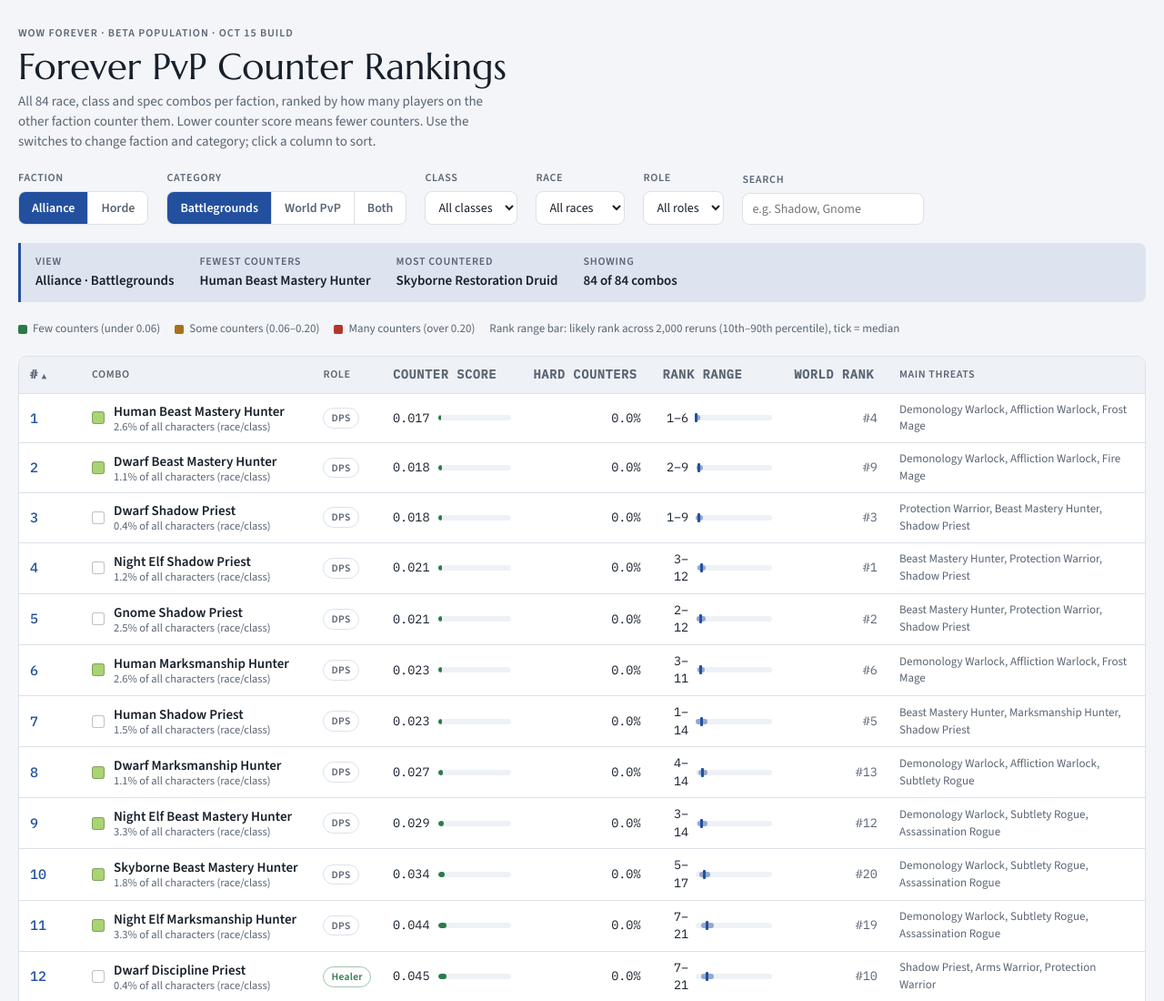
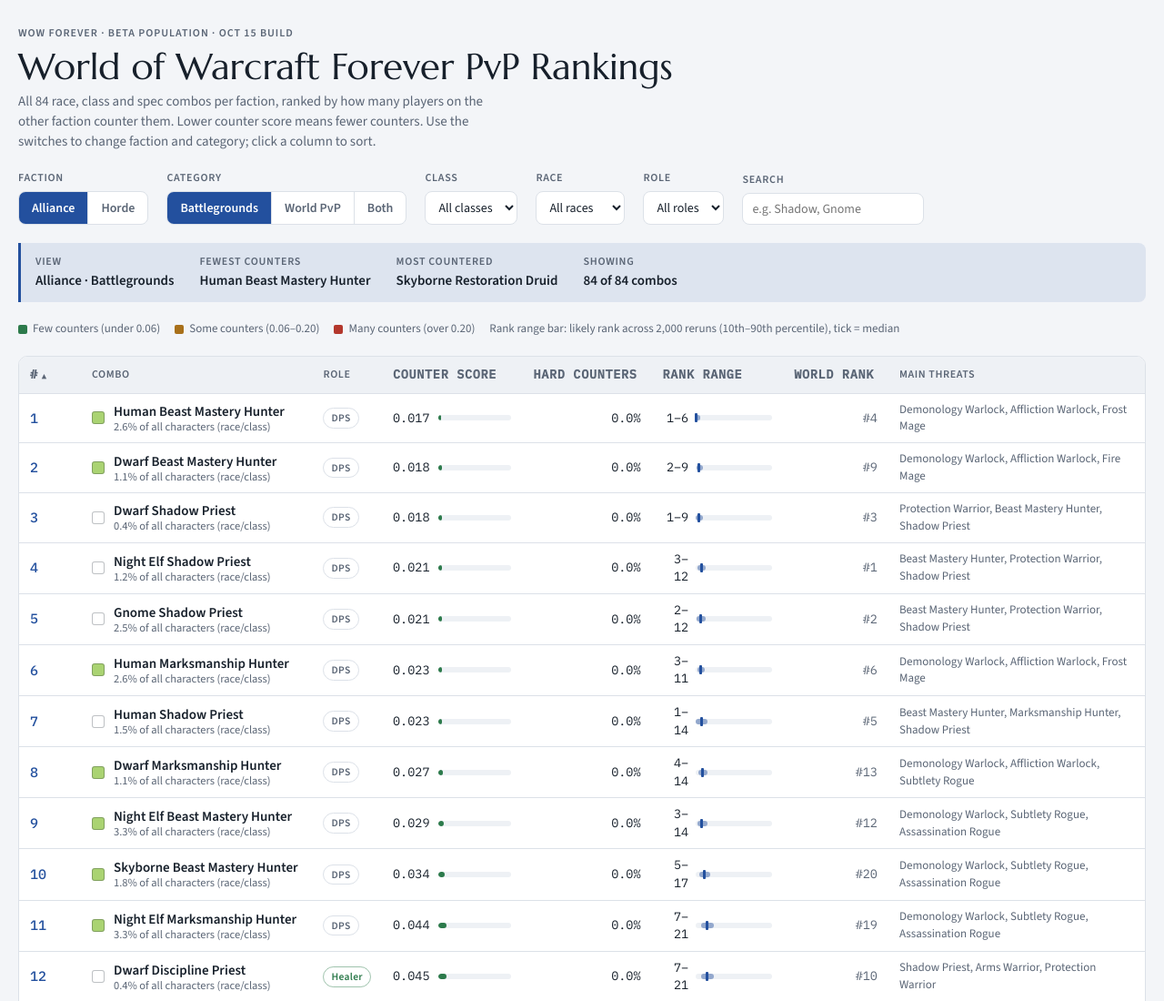
Before and after one commit to SilverSaw/foreverpvpranking, a plain HTML site: page index.html in a window 1280 px wide. Shown: the top 1100 px of the page at 91% size. Drawn offline with nearby package versions, Linux system fonts and the light colour scheme.

Commit message:
Update index.html

```diff
--- a/index.html
+++ b/index.html
@@ -109,7 +109,7 @@ th.num button, th.num.static { text-align: right; }
 <div class="wrap">
   <header>
     <div class="eyebrow">WoW Forever · beta population · Oct 15 build</div>
-    <h1>Forever PvP Counter Rankings</h1>
+    <h1>World of Warcraft Forever PvP Rankings</h1>
     <p class="lede">All 84 race, class and spec combos per faction, ranked by how many players on the other faction counter them. Lower counter score means fewer counters. Use the switches to change faction and category; click a column to sort.</p>
   </header>
 
```
